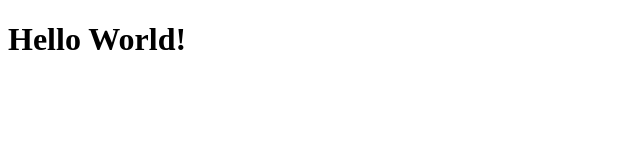
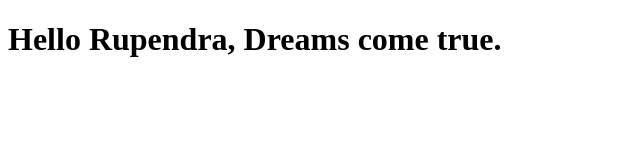
Before and after one commit to RupendraCHA/Namaste-React, a plain HTML site: page index.html in a window 1280 px wide. Shown: the whole page, without its empty margins (0-640 px from the left). Drawn offline with nearby package versions, Linux system fonts and the light colour scheme.

Commit message:
Creating heading element in HTML With React CDN

```diff
--- a/index.html
+++ b/index.html
@@ -6,7 +6,9 @@
     <title>Namaste React</title>
   </head>
   <body>
-    <h1>Hello World!</h1>
+    <!-- <h1>Hello World!</h1> -->
+
+    <div id="root"></div>
 
     <script
       crossorigin
@@ -16,5 +18,13 @@
       crossorigin
       src="https://unpkg.com/react-dom@18/umd/react-dom.development.js"
     ></script>
+
+
+    <script>
+      const heading = React.createElement("h1", {}, "Hello Rupendra, Dreams come true.")
+      const root = ReactDOM.createRoot(document.getElementById("root"))
+
+      root.render(heading)
+    </script>
   </body>
 </html>
```
